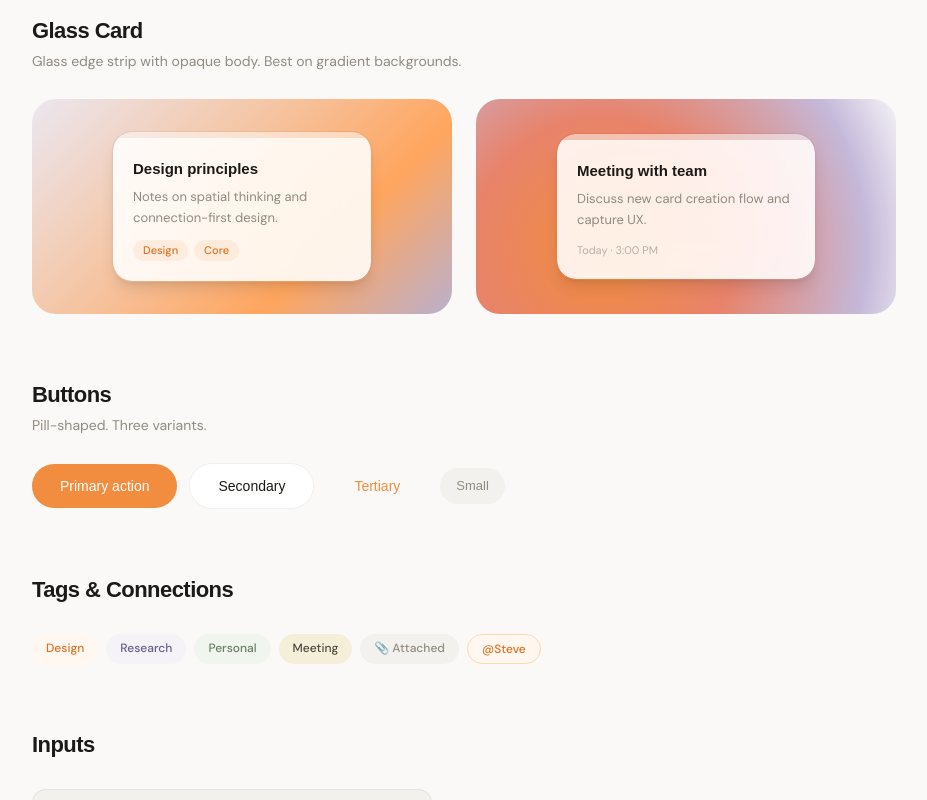
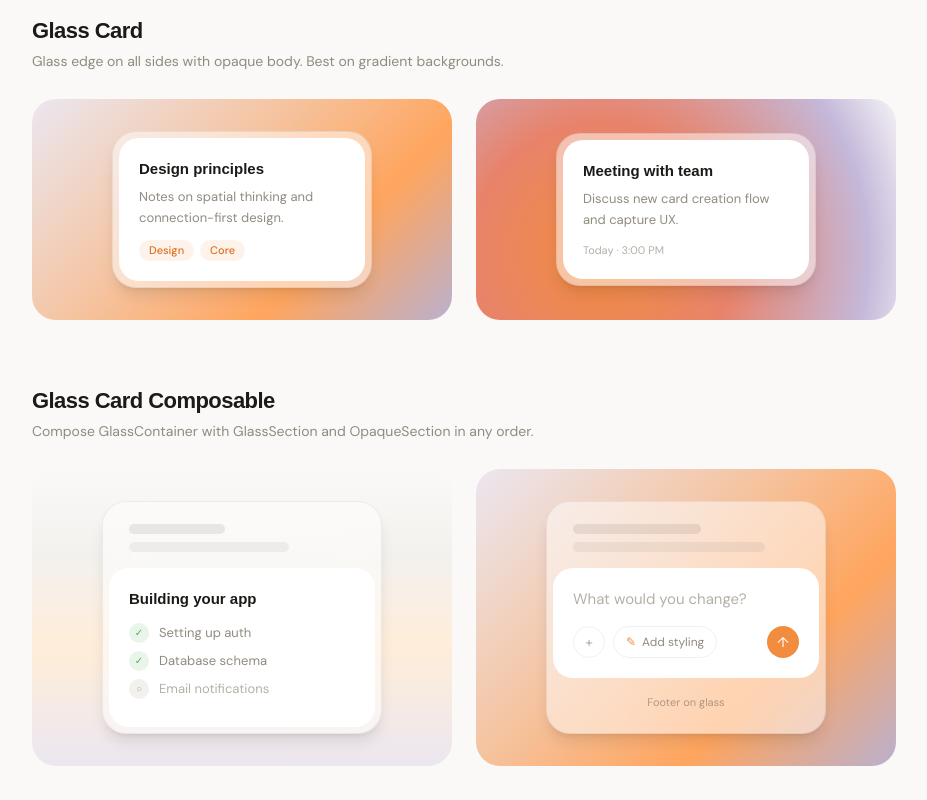
Before and after one commit to chaychun/syne-brand-guideline, a React (Vite) app: page / in a window 1280 px wide. Shown: the part 4020-4820 px from the top of the page, without its empty margins (176-1103 px from the left). Built offline with nearby package versions, Linux system fonts and the light colour scheme; a web font is replaced by a local one.

Commit message:
Glass card improvements

```diff
--- a/src/SyneBrandGuide.tsx
+++ b/src/SyneBrandGuide.tsx
@@ -1,6 +1,15 @@
 import { useState } from "react";
 import { COLORS, GRADIENTS, SUNSET_COLORS, FONTS, useTheme } from "./theme";
-import { ColorSwatch, GradientCard, Section, GlassCard, PhoneFrame } from "./components";
+import {
+  ColorSwatch,
+  GradientCard,
+  Section,
+  GlassCard,
+  GlassContainer,
+  GlassSection,
+  OpaqueSection,
+  PhoneFrame,
+} from "./components";
 
 export default function SyneBrandGuide() {
   const [theme, setTheme] = useState<"light" | "dark">("light");
@@ -286,7 +295,7 @@ export default function SyneBrandGuide() {
         {/* Glass Card */}
         <Section
           title="Glass Card"
-          subtitle="Glass edge strip with opaque body. Best on gradient backgrounds."
+          subtitle="Glass edge on all sides with opaque body. Best on gradient backgrounds."
           t={t}
         >
           <div className="grid grid-cols-2 gap-6">
@@ -338,6 +347,114 @@ export default function SyneBrandGuide() {
                   Today · 3:00 PM
                 </div>
               </GlassCard>
+            </div>
+          </div>
+        </Section>
+
+        {/* Glass Card Composable */}
+        <Section
+          title="Glass Card Composable"
+          subtitle="Compose GlassContainer with GlassSection and OpaqueSection in any order."
+          t={t}
+        >
+          <div className="grid grid-cols-2 gap-6">
+            <div
+              className="flex items-center justify-center rounded-2xl p-8"
+              style={{ background: GRADIENTS.mist }}
+            >
+              <GlassContainer t={t} style={{ width: "100%", maxWidth: 280 }}>
+                <GlassSection>
+                  <div className="space-y-2">
+                    <div
+                      className="h-2.5 w-24 rounded-full"
+                      style={{ background: isDark ? "rgba(255,255,255,0.15)" : "rgba(0,0,0,0.08)" }}
+                    />
+                    <div
+                      className="h-2.5 w-40 rounded-full"
+                      style={{ background: isDark ? "rgba(255,255,255,0.1)" : "rgba(0,0,0,0.05)" }}
+                    />
+                  </div>
+                </GlassSection>
+                <OpaqueSection t={t}>
+                  <div
+                    className="mb-3 text-[15px] font-semibold"
+                    style={{ fontFamily: FONTS.heading, color: t.fg }}
+                  >
+                    Building your app
+                  </div>
+                  {["Setting up auth", "Database schema", "Email notifications"].map((step, i) => (
+                    <div key={step} className="mb-2 flex items-center gap-2.5">
+                      <div
+                        className="flex size-5 items-center justify-center rounded-full text-[10px]"
+                        style={{
+                          background: i < 2 ? "rgba(76,175,80,0.12)" : t.tagBg,
+                          color: i < 2 ? "#4CAF50" : t.fgTertiary,
+                        }}
+                      >
+                        {i < 2 ? "✓" : "○"}
+                      </div>
+                      <span
+                        className="text-[13px]"
+                        style={{ color: i < 2 ? t.fgSecondary : t.fgTertiary }}
+                      >
+                        {step}
+                      </span>
+                    </div>
+                  ))}
+                </OpaqueSection>
+              </GlassContainer>
+            </div>
+            <div
+              className="flex items-center justify-center rounded-2xl p-8"
+              style={{ background: GRADIENTS.dusk }}
+            >
+              <GlassContainer t={t} style={{ width: "100%", maxWidth: 280 }}>
+                <GlassSection>
+                  <div className="space-y-2">
+                    <div
+                      className="h-2.5 w-32 rounded-full"
+                      style={{ background: isDark ? "rgba(255,255,255,0.15)" : "rgba(0,0,0,0.08)" }}
+                    />
+                    <div
+                      className="h-2.5 w-48 rounded-full"
+                      style={{ background: isDark ? "rgba(255,255,255,0.1)" : "rgba(0,0,0,0.05)" }}
+                    />
+                  </div>
+                </GlassSection>
+                <OpaqueSection t={t}>
+                  <div className="text-[15px]" style={{ color: t.fgTertiary }}>
+                    What would you change?
+                  </div>
+                  <div className="mt-4 flex items-center gap-2">
+                    <div
+                      className="flex size-8 items-center justify-center rounded-lg text-sm"
+                      style={{ border: `1px solid ${t.border}`, color: t.fgTertiary }}
+                    >
+                      +
+                    </div>
+                    <div
+                      className="flex items-center gap-1.5 rounded-lg px-3 py-1.5 text-[12px]"
+                      style={{ border: `1px solid ${t.border}`, color: t.fgSecondary }}
+                    >
+                      <span style={{ color: COLORS.primary[500] }}>✎</span> Add styling
+                    </div>
+                    <div
+                      className="ml-auto flex size-8 items-center justify-center rounded-lg text-sm text-white"
+                      style={{ background: COLORS.primary[500] }}
+                    >
+                      ↑
+                    </div>
+                  </div>
+                </OpaqueSection>
+                <GlassSection className="py-3">
+                  <div
+                    className="text-center text-[11px]"
+                    style={{ color: isDark ? "rgba(255,255,255,0.4)" : "rgba(0,0,0,0.3)" }}
+                  >
+                    Footer on glass
+                  </div>
+                </GlassSection>
+              </GlassContainer>
             </div>
           </div>
         </Section>
--- a/src/components/molecules/GlassCard.tsx
+++ b/src/components/molecules/GlassCard.tsx
@@ -1,5 +1,59 @@
 import type { CSSProperties, ReactNode } from "react";
 import type { Theme } from "../../theme";
+
+interface GlassContainerProps {
+  t: Theme;
+  children: ReactNode;
+  style?: CSSProperties;
+  className?: string;
+}
+
+/** Glass container with glass edge on all sides. Compose with GlassSection and OpaqueSection. */
+export function GlassContainer({ t, children, style, className = "" }: GlassContainerProps) {
+  return (
+    <div
+      className={`overflow-hidden rounded-2xl p-1.5 shadow-lg backdrop-blur-[20px] ${className}`}
+      style={{
+        background: t.glassEdge,
+        border: `1px solid ${t.glassBorder}`,
+        WebkitBackdropFilter: "blur(20px)",
+        ...style,
+      }}
+    >
+      {children}
+    </div>
+  );
+}
+
+interface GlassSectionProps {
+  children: ReactNode;
+  className?: string;
+}
+
+/** Content section on glass background (transparent, sits on glass edge) */
+export function GlassSection({ children, className = "" }: GlassSectionProps) {
+  return <div className={`px-5 py-4 ${className}`}>{children}</div>;
+}
+
+interface OpaqueSectionProps {
+  t: Theme;
+  children: ReactNode;
+  className?: string;
+}
+
+/** Opaque card section inside glass container */
+export function OpaqueSection({ t, children, className = "" }: OpaqueSectionProps) {
+  return (
+    <div
+      className={`rounded-xl p-5 ${className}`}
+      style={{
+        background: t.cardBg,
+      }}
+    >
+      {children}
+    </div>
+  );
+}
 
 interface GlassCardProps {
   t: Theme;
@@ -7,31 +61,11 @@ interface GlassCardProps {
   style?: CSSProperties;
 }
 
+/** Convenience component: glass container with opaque card inside */
 export function GlassCard({ t, children, style }: GlassCardProps) {
   return (
-    <div
-      className="overflow-hidden rounded-xl shadow-lg"
-      style={{
-        border: `1px solid ${t.glassBorder}`,
-        ...style,
-      }}
-    >
-      <div
-        className="h-1.5 backdrop-blur-[20px]"
-        style={{
-          background: t.glassEdge,
-          WebkitBackdropFilter: "blur(20px)",
-        }}
-      />
-      <div
-        className="p-5 backdrop-blur-[40px] backdrop-saturate-150"
-        style={{
-          background: t.glassBg,
-          WebkitBackdropFilter: "blur(40px) saturate(1.5)",
-        }}
-      >
-        {children}
-      </div>
-    </div>
+    <GlassContainer t={t} style={style}>
+      <OpaqueSection t={t}>{children}</OpaqueSection>
+    </GlassContainer>
   );
 }
--- a/src/components/molecules/index.ts
+++ b/src/components/molecules/index.ts
@@ -1,3 +1,3 @@
 export { Section } from "./Section";
-export { GlassCard } from "./GlassCard";
+export { GlassContainer, GlassSection, OpaqueSection, GlassCard } from "./GlassCard";
 export { PhoneFrame } from "./PhoneFrame";
--- a/src/theme/useTheme.ts
+++ b/src/theme/useTheme.ts
@@ -15,6 +15,7 @@ export interface Theme {
   glassBg: string;
   glassEdge: string;
   glassBorder: string;
+  cardBg: string;
   inputBg: string;
   tagBg: string;
 }
@@ -35,6 +36,7 @@ export function useTheme(isDark: boolean): Theme {
     glassBg: isDark ? "rgba(15,14,12,0.85)" : "rgba(255,255,255,0.88)",
     glassEdge: isDark ? "rgba(255,255,255,0.06)" : "rgba(255,255,255,0.5)",
     glassBorder: isDark ? "rgba(255,255,255,0.1)" : "rgba(0,0,0,0.06)",
+    cardBg: isDark ? COLORS.neutral[900] : COLORS.neutral[0],
     inputBg: isDark ? COLORS.neutral[800] : COLORS.neutral[100],
     tagBg: isDark ? "rgba(255,255,255,0.06)" : COLORS.neutral[100],
   };
```
